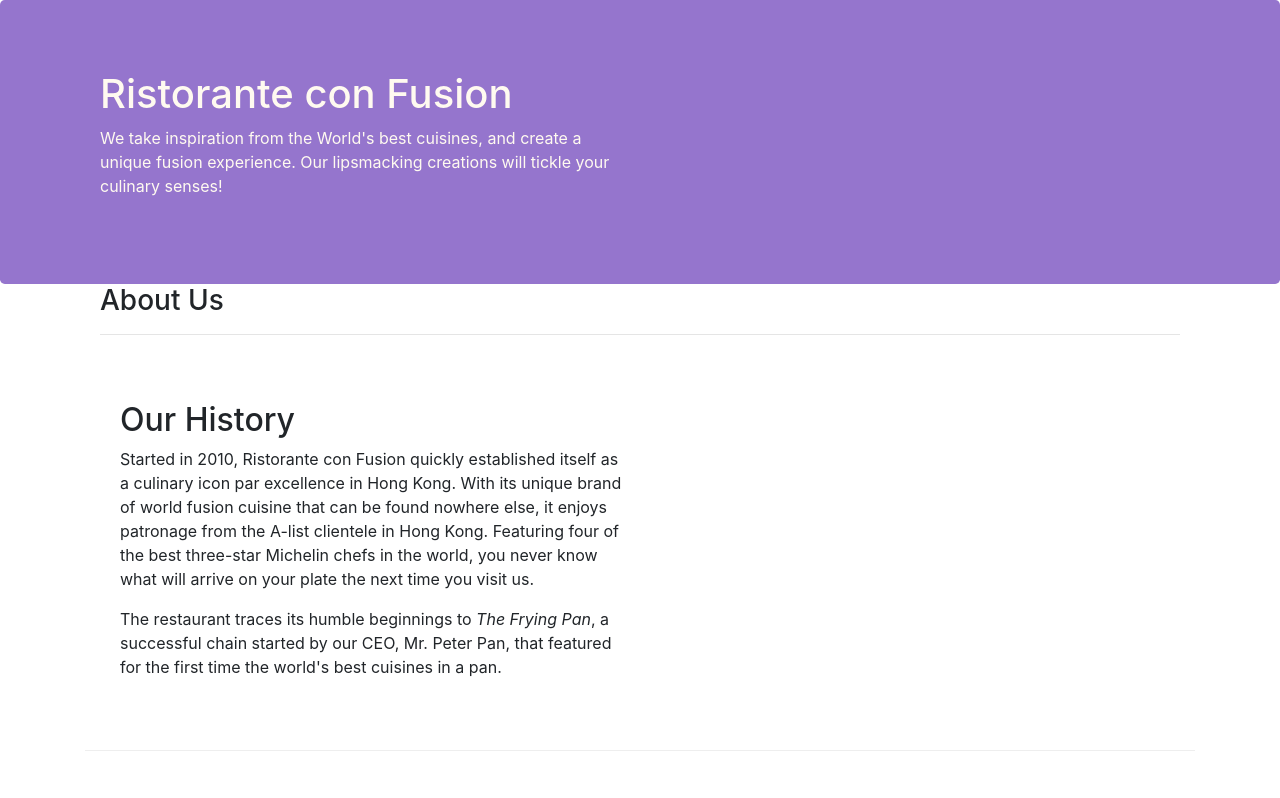
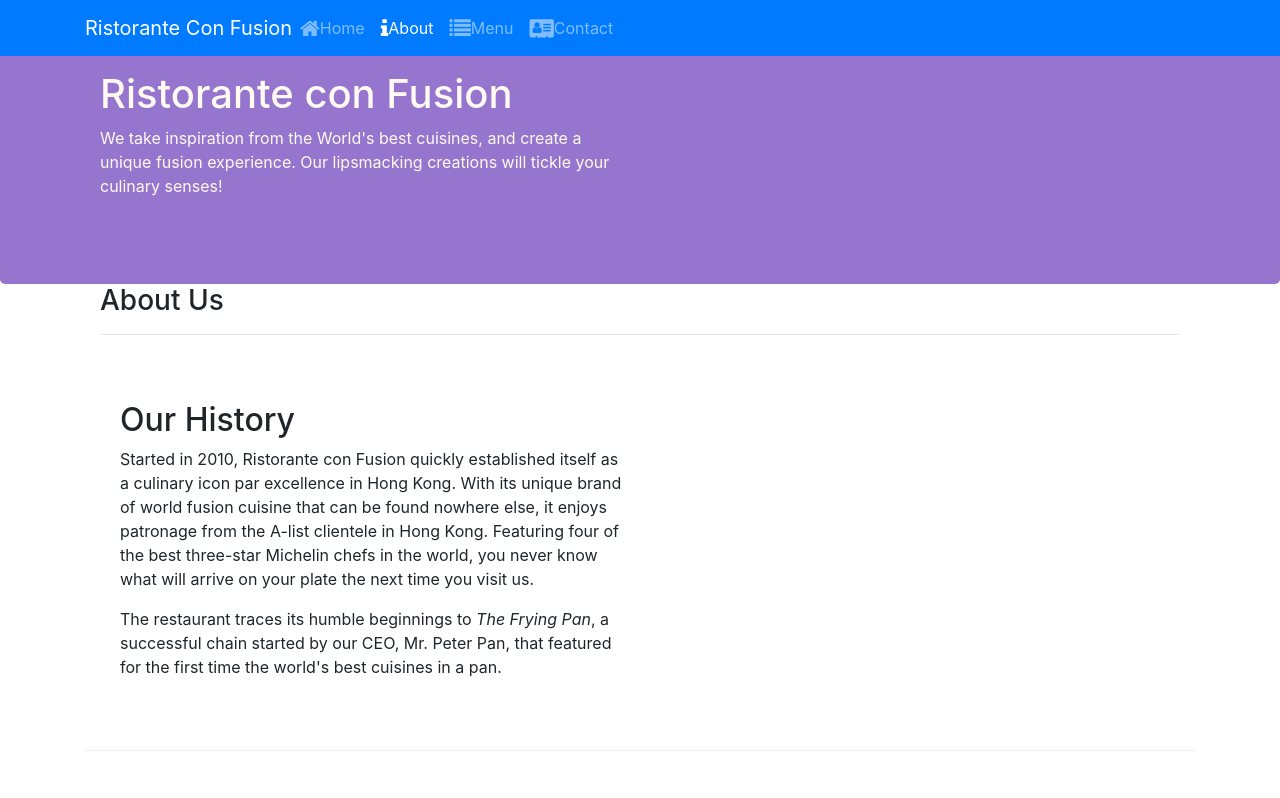
Before and after one commit to issac725/FrontEndBootStrap, a website: page conFusion/aboutus.html in a window 1280 px wide. Shown: the top 798 px of the page. Drawn offline with nearby package versions, Linux system fonts and the light colour scheme.

Commit message:
Add nav bar into home and about pages

```diff
--- a/conFusion/aboutus.html
+++ b/conFusion/aboutus.html
@@ -9,12 +9,32 @@
 
     <!-- Bootstrap CSS -->
     <link rel="stylesheet" href="node_modules/bootstrap/dist/css/bootstrap.min.css">
+    <link rel="stylesheet" href="node_modules/font-awesome/css/font-awesome.min.css">
+    <link rel="stylesheet" href="node_modules/bootstrap-social/bootstrap-social.css">
     <link rel="stylesheet" href="css/styles.css">
     <title>Ristorante Con Fusion: About Us</title>
 
 </head>
 
 <body>
+    <nav class="navbar navbar-dark navbar-expand-sm bg-primary fixed-top">
+        <div class="container">
+            <button class="navbar-toggler" type="button" data-toggle="collapse" data-target="#Navbar">
+                <span class="navbar-toggler-icon"></span>
+            </button>
+            <a class="navbar-brand mr-auto" href="#">Ristorante Con Fusion</a>
+
+            <div class="cpllapse navbar-collapse" id="Navbar">
+                <ul class="navbar-nav mr-auto">
+                    <li class="nav-item"><a class="nav-link" href="./index.html"><span class="fa fa-home fa-lg"></span>Home</a></li>
+                    <li class="nav-item active"><a class="nav-link" href="#"><span class="fa fa-info fa-lg"></span>About</a></li>
+                    <li class="nav-item"><a class="nav-link" href="#"><span class="fa fa-list fa-lg"></span>Menu</a></li>
+                    <li class="nav-item"><a class="nav-link" href="#"><span class="fa fa-address-card fa-lg"></span>Contact</a></li>
+                </ul>
+            </div>
+
+        </div>
+    </nav>
 
     <header class="jumbotron">
         <div class="container">
@@ -78,7 +98,7 @@
                 <div class="col-4 col-sm-2">
                     <h5>Links</h5>
                     <ul class="list-unstyled">
-                        <li><a href="#">Home</a></li>
+                        <li><a href="./index.html">Home</a></li>
                         <li><a href="#">About</a></li>
                         <li><a href="#">Menu</a></li>
                         <li><a href="#">Contact</a></li>
--- a/conFusion/package.json
+++ b/conFusion/package.json
@@ -15,7 +15,9 @@
   },
   "dependencies": {
     "bootstrap": "^4.5.0",
+    "bootstrap-social": "^5.1.1",
     "chrome": "^0.1.0",
+    "font-awesome": "^4.7.0",
     "jquery": "^3.5.1",
     "popper.js": "^1.12.9",
     "set-default-browser": "^1.1.1"
```
Also changed, not shown: conFusion/index.html (+38 -0 lines).
